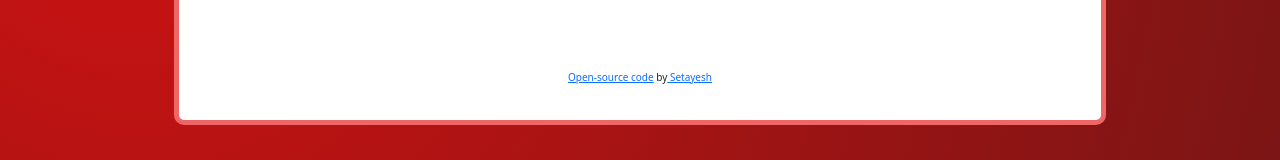
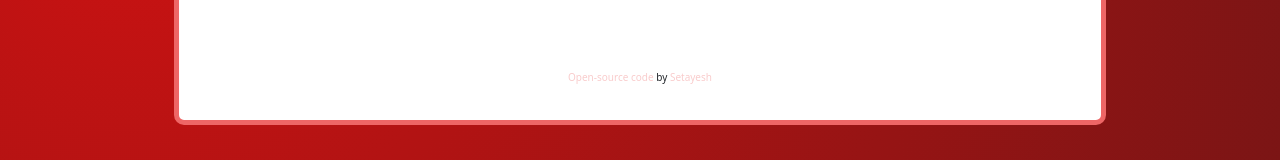
Before and after one commit to sititiy/react-weather, a React (Create React App) app: page / in a window 1280 px wide. Shown: the part 245-405 px from the top of the page. Built offline with nearby package versions, Linux system fonts and the light colour scheme; no server answers.

Commit message:
updated footer link css

```diff
--- a/src/App.css
+++ b/src/App.css
@@ -165,6 +165,11 @@ a {
 footer {
   font-size: 10px;
 }
+
+.Footer a {
+  text-decoration: none;
+  color: #f9cccc;
+}
 .Forecast {
   display: inline;
 }
```
